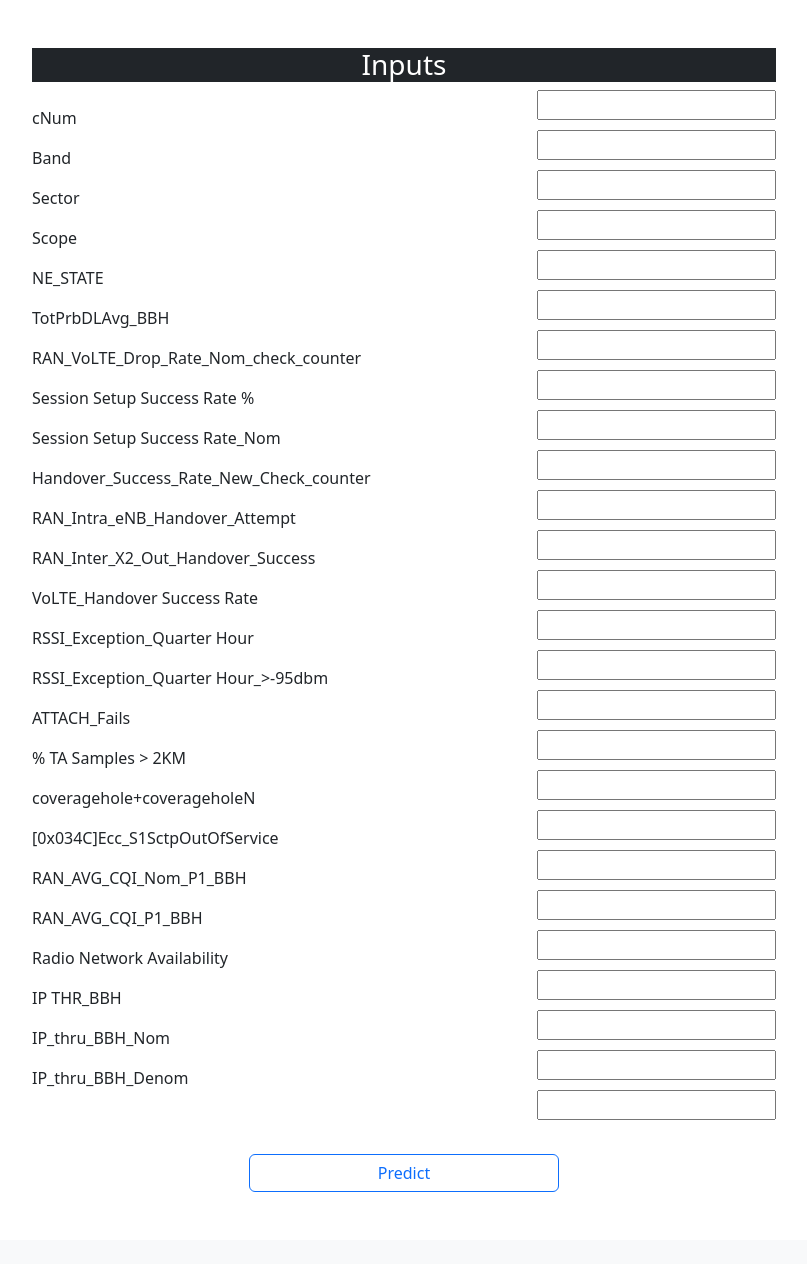
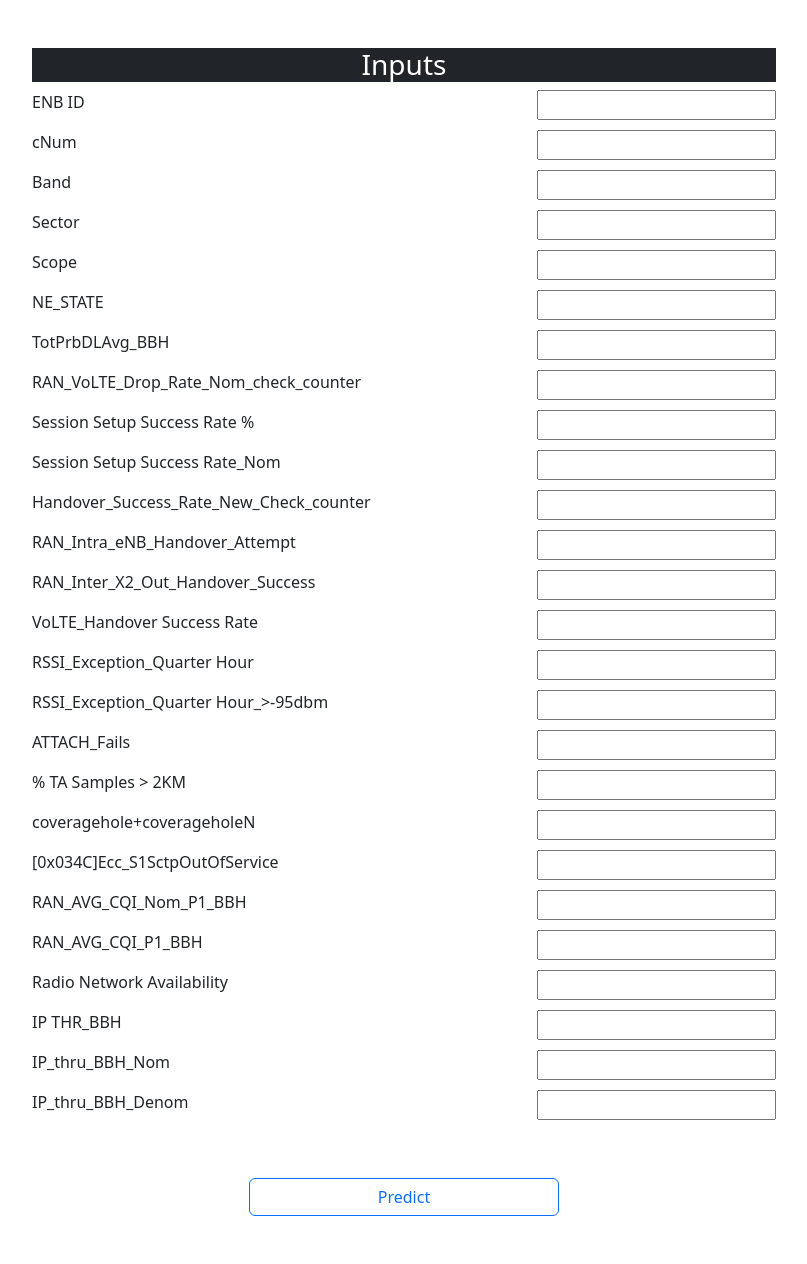
Before and after one commit to Ravi110296/Call-Drop-KPI-Project, a Flask app: page / in a window 1280 px wide. Shown: the part 56-1320 px from the top of the page, without its empty margins (236-1043 px from the left). Before the commit the page ends 1248 px from the top, so only its background shows below. Run offline with Flask 3, Linux system fonts and the light colour scheme; parts of the project's set-up code (start-up, migrations or seed data) failed here and were passed over.

Commit message:
web app modification

```diff
--- a/templates/index.html
+++ b/templates/index.html
@@ -3,14 +3,10 @@
 
 <head>
   <meta charset="UTF-8">
+  <meta property="og:image" content="title.jpg">
   <title>Call Drop Predictor</title>
-  <link href='https://fonts.googleapis.com/css?family=Pacifico' rel='stylesheet' type='text/css'>
-  <link href='https://fonts.googleapis.com/css?family=Arimo' rel='stylesheet' type='text/css'>
-  <link href='https://fonts.googleapis.com/css?family=Hind:300' rel='stylesheet' type='text/css'>
-  <link href='https://fonts.googleapis.com/css?family=Open+Sans+Condensed:300' rel='stylesheet' type='text/css'>
   <link href="https://cdn.jsdelivr.net/npm/bootstrap@5.3.3/dist/css/bootstrap.min.css" rel="stylesheet"
         integrity="sha384-QWTKZyjpPEjISv5WaRU9OFeRpok6YctnYmDr5pNlyT2bRjXh0JMhjY6hW+ALEwIH" crossorigin="anonymous">
-
 </head>
 
 <body>
@@ -50,6 +46,7 @@
             clear: both;
         }
     </style>
+        <p>ENB ID
           <input type="text" name="ENB ID" required="required" />
         </p>
         <p>cNum
```
Also changed, not shown: title.jpg (added). Lines whose indentation alone changed are shown as unchanged.
